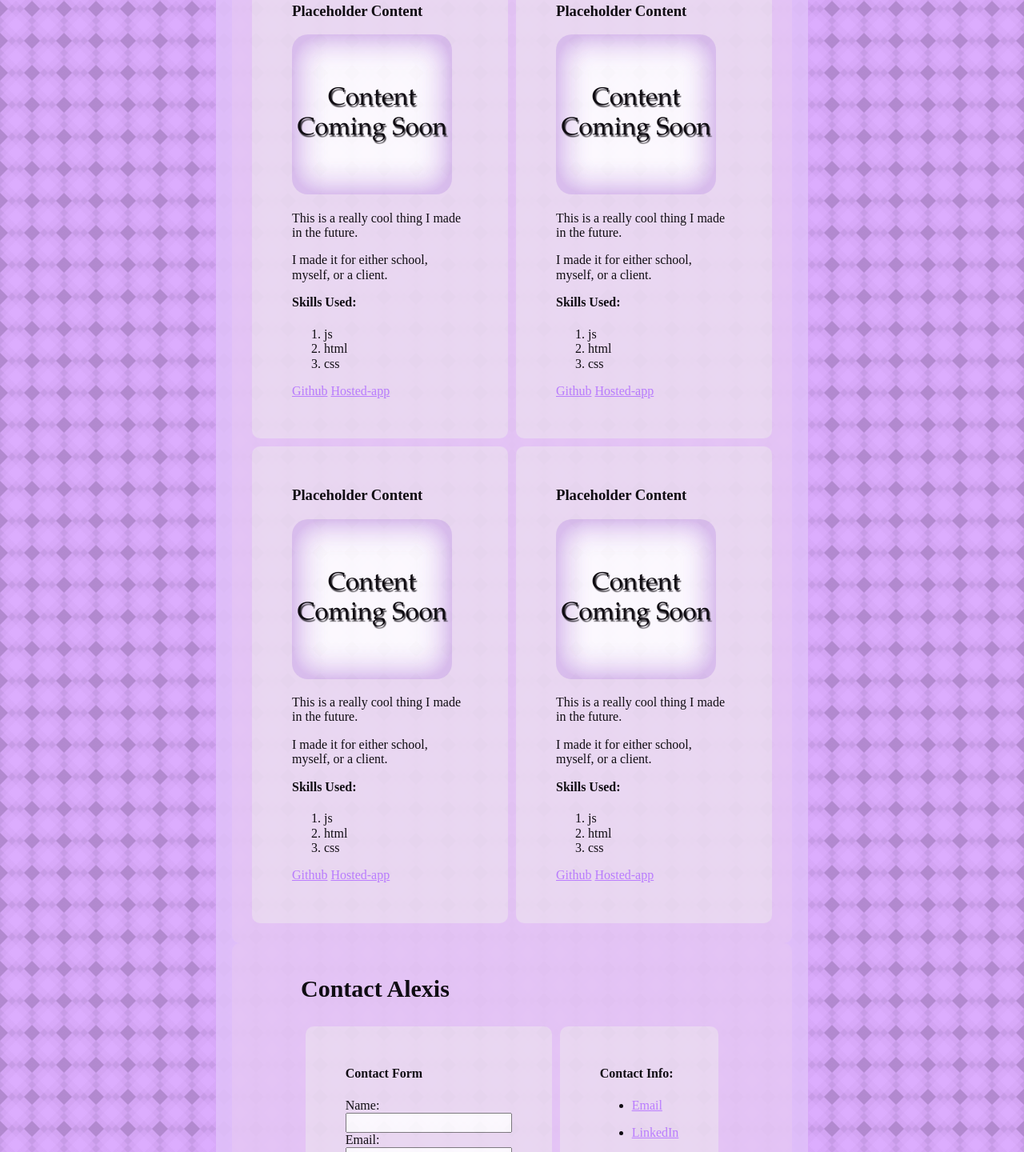
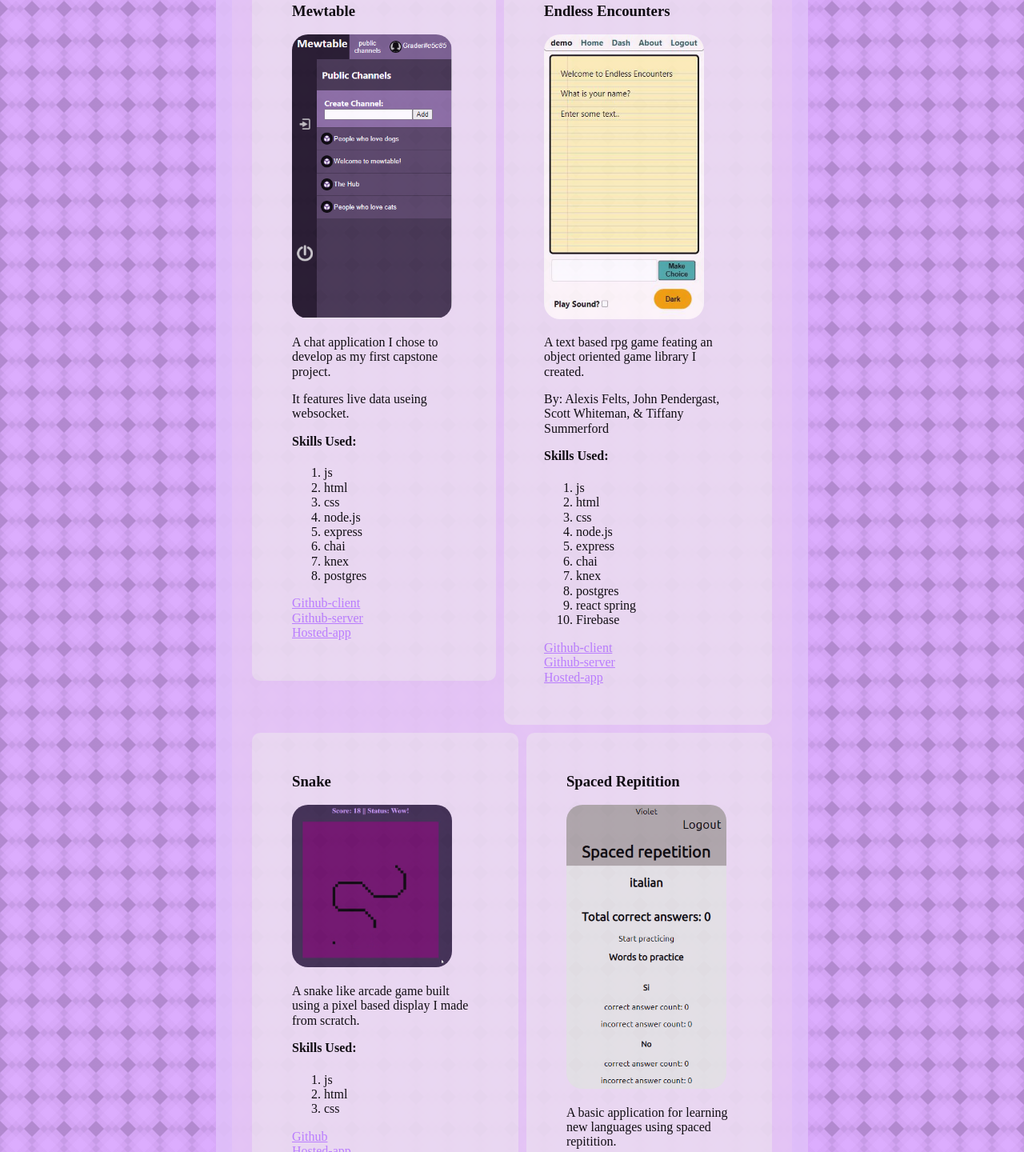
Before and after one commit to Nvlt/Second-Portfolio-Page, a plain HTML site: page index.html in a window 1280 px wide. Shown: the part 2149-3589 px from the top of the page at 80% size. Drawn offline with nearby package versions, Linux system fonts and the light colour scheme.

Commit message:
portfolio update

```diff
--- a/index.html
+++ b/index.html
@@ -199,62 +199,82 @@
             </h2>
             <div class="group">
                 <div class="item">
-                    <h3>Placeholder Content</h3>
-                    <img class="project-thumb" src="images/placeholder-content.jpg" alt="A placeholder thumbnail." />
-                    <p>This is a really cool thing I made in the future.</p>
-                    <p>I made it for either school, myself, or a client.</p>
+                    <h3>Mewtable</h3>
+                    <img class="project-thumb" src="images/Mewtable.png" alt="A placeholder thumbnail." />
+                    <p>A chat application I chose to develop as my first capstone project.</p>
+                    <p>It features live data useing websocket.</p>
+                    <h4>Skills Used:</h4>
+                    <ol>
+                        <li>js</li>
+                        <li>html</li>
+                        <li>css</li>
+                        <li>node.js</li>
+                        <li>express</li>
+                        <li>chai</li>
+                        <li>knex</li>
+                        <li>postgres</li>
+                    </ol>
+                    <a class="btn" href="https://github.com/Nvlt/mewtable-client">Github-client</a></br>
+                    <a class="btn" href="https://github.com/Nvlt/mewtable-server">Github-server</a></br>
+                    <a class="btn" href="https://mewtable.nvlt.vercel.app/landing">Hosted-app</a>
+                </div>
+                <div class="item">
+                    <h3>Endless Encounters</h3>
+                    <img class="project-thumb" src="images/EndlessEncounters.png" alt="A placeholder thumbnail." />
+                    <p>A text based rpg game feating an object oriented game library I created.</p>
+                    <p>By: Alexis Felts, John Pendergast, Scott Whiteman, & Tiffany Summerford</p>
+                    <h4>Skills Used:</h4>
+                    <ol>
+                        <li>js</li>
+                        <li>html</li>
+                        <li>css</li>
+                        <li>node.js</li>
+                        <li>express</li>
+                        <li>chai</li>
+                        <li>knex</li>
+                        <li>postgres</li>
+                        <li>react spring</li>
+                        <li>Firebase</li>
+                    </ol>
+                    <a class="btn" href="https://github.com/Nvlt/endless_encounters_client">Github-client</a></br>
+                    <a class="btn" href="https://github.com/Nvlt/endless_encounters_server">Github-server</a></br>
+                    <a class="btn" href="https://endless-encounters.vercel.app/">Hosted-app</a>
+                </div>
+            </div>
+            <div class="group">
+                <div class="item">
+                    <h3>Snake</h3>
+                    <img class="project-thumb" src="images/snake.png" alt="A placeholder thumbnail." />
+                    <p>A snake like arcade game built using a pixel based display I made from scratch.</p>
                     <h4>Skills Used:</h4>
                     <ol>
                         <li>js</li>
                         <li>html</li>
                         <li>css</li>
                     </ol>
-                    <a class="btn" href="#">Github</a>
-                    <a class="btn" href="#">Hosted-app</a>
+                    <a class="btn" href="https://github.com/Nvlt/snake">Github</a></br>
+                    <a class="btn" href="https://nvlt.github.io/snake/">Hosted-app</a>
                 </div>
                 <div class="item">
-                    <h3>Placeholder Content</h3>
-                    <img class="project-thumb" src="images/placeholder-content.jpg" alt="A placeholder thumbnail." />
-                    <p>This is a really cool thing I made in the future.</p>
-                    <p>I made it for either school, myself, or a client.</p>
+                    <h3>Spaced Repitition</h3>
+                    <img class="project-thumb" src="images/spacedRepitition.png" alt="A placeholder thumbnail." />
+                    <p>A basic application for learning new languages using spaced repitition.</p>
+                    <p>By: Alexis Felts, & Mathew Murray</p>
                     <h4>Skills Used:</h4>
                     <ol>
                         <li>js</li>
                         <li>html</li>
                         <li>css</li>
+                        <li>node.js</li>
+                        <li>express</li>
+                        <li>chai</li>
+                        <li>cypress</li>
+                        <li>knex</li>
+                        <li>postgres</li>
                     </ol>
-                    <a class="btn" href="#">Github</a>
-                    <a class="btn" href="#">Hosted-app</a>
-                </div>
-            </div>
-            <div class="group">
-                <div class="item">
-                    <h3>Placeholder Content</h3>
-                    <img class="project-thumb" src="images/placeholder-content.jpg" alt="A placeholder thumbnail." />
-                    <p>This is a really cool thing I made in the future.</p>
-                    <p>I made it for either school, myself, or a client.</p>
-                    <h4>Skills Used:</h4>
-                    <ol>
-                        <li>js</li>
-                        <li>html</li>
-                        <li>css</li>
-                    </ol>
-                    <a class="btn" href="#">Github</a>
-                    <a class="btn" href="#">Hosted-app</a>
-                </div>
-                <div class="item">
-                    <h3>Placeholder Content</h3>
-                    <img class="project-thumb" src="images/placeholder-content.jpg" alt="A placeholder thumbnail." />
-                    <p>This is a really cool thing I made in the future.</p>
-                    <p>I made it for either school, myself, or a client.</p>
-                    <h4>Skills Used:</h4>
-                    <ol>
-                        <li>js</li>
-                        <li>html</li>
-                        <li>css</li>
-                    </ol>
-                    <a class="btn" href="#">Github</a>
-                    <a class="btn" href="#">Hosted-app</a>
+                    <a class="btn" href="https://github.com/MathewMurray/spaced-repetition">Github-client</a></br>
+                    <a class="btn" href="https://github.com/MathewMurray/spaced-repetition-api">Github-server</a></br>
+                    <a class="btn" href="https://spaced-repetition-ochre.vercel.app/">Hosted-app</a>
                 </div>
             </div>
         </section>
```
Also changed, not shown: images/EndlessEncounters.png (added), images/Mewtable.png (added), images/snake.png (added), images/spacedRepitition.png (added).
